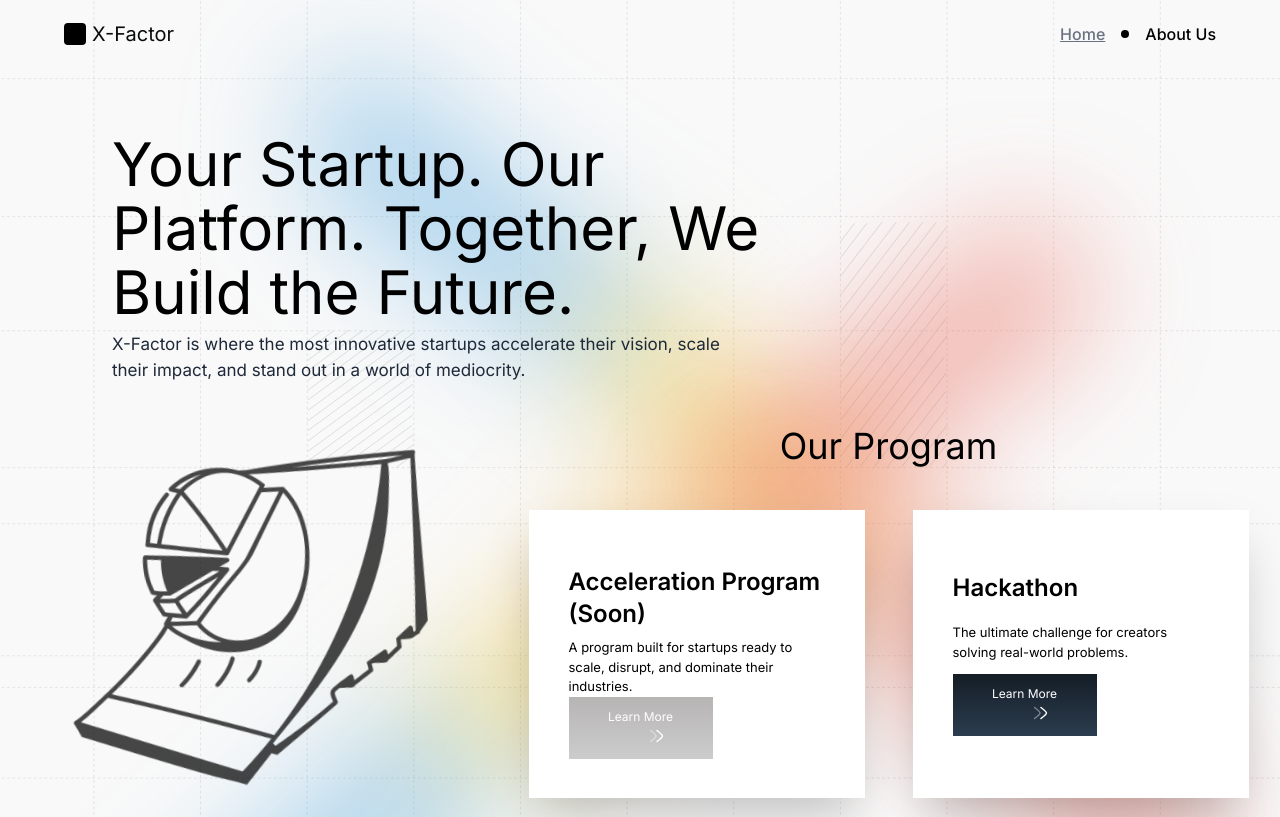
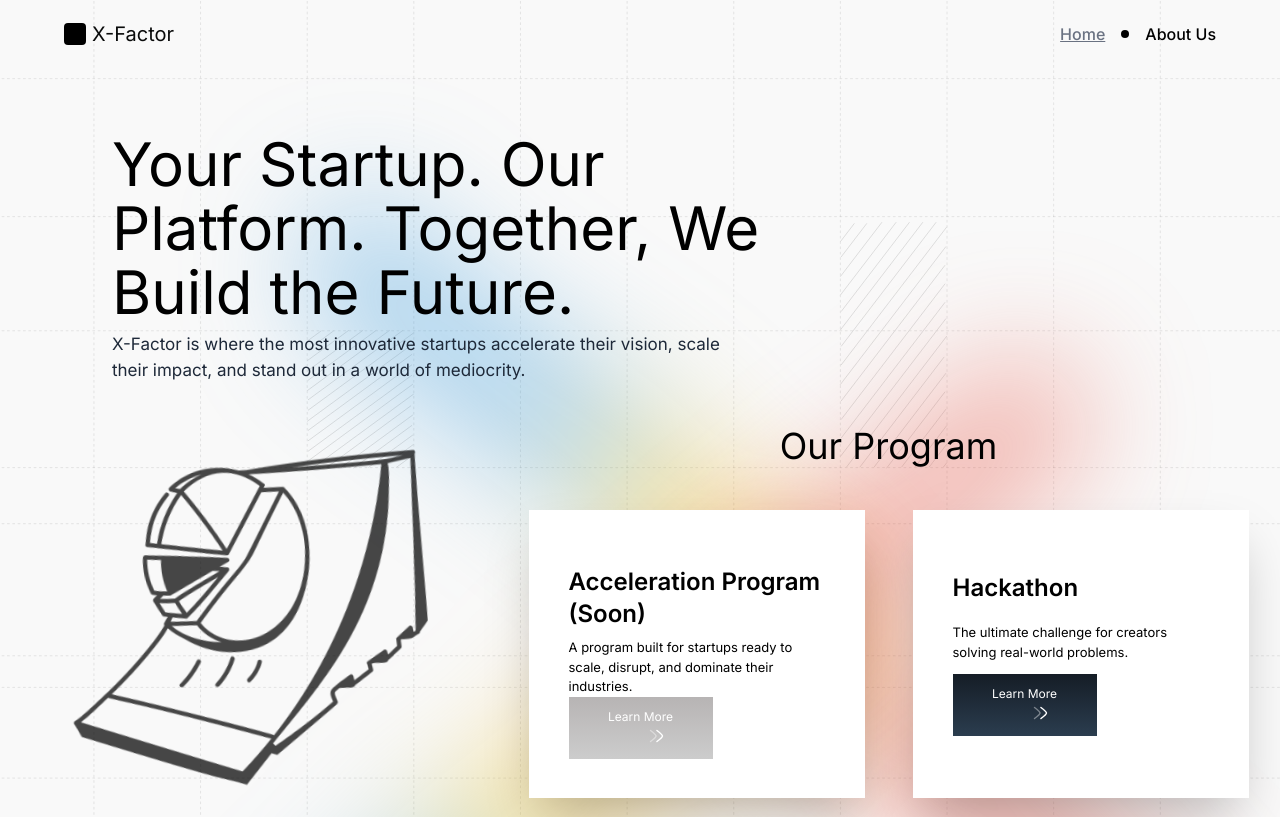
Before and after one commit to Pranali209/Xfactor, a React (Vite) app: page / in a window 1280 px wide. Shown: the top 817 px of the page. Built offline with nearby package versions, Linux system fonts and the light colour scheme.

Commit message:
back x image

```diff
--- a/src/Pages/Home.jsx
+++ b/src/Pages/Home.jsx
@@ -42,9 +42,9 @@ function Home() {
   return (
     <>
 
-      <div className='backX ' >
+      <div className=' ' >
         <Header />
-        <div id="Hero" className='' >
+        <div id="Hero" className='backX' >
           <h1 className=" max-md:hidden lg:block text-6xl text-black text-left text-normal  px-28 mt-16 leading-16 max-md:px-5 max-md:text-[43px] max-md:leading-12">
             Your Startup. Our <br /> Platform. Together, We <br/>Build the  Future. </h1>
 
```
